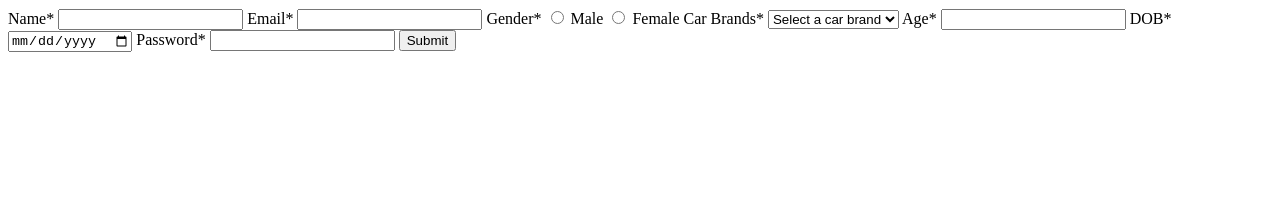
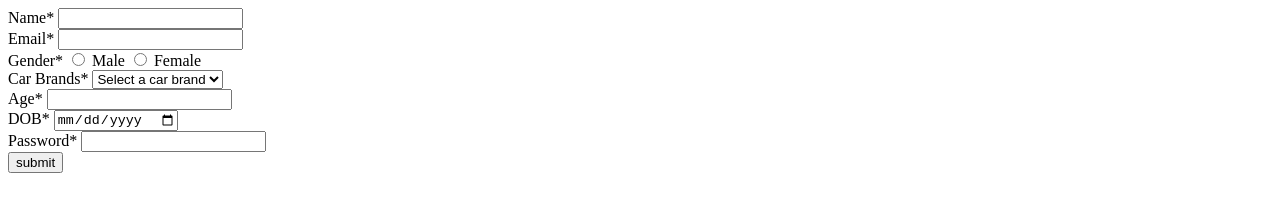
Before and after one commit to acciojob/signup-form-car-ArunKumar023, a website: page main.html in a window 1280 px wide. Drawn offline with Linux system fonts and the light colour scheme.

Commit message:
created a submission

```diff
--- a/main.html
+++ b/main.html
@@ -12,17 +12,23 @@
 </script>
 
 	<form method="post">
+	  <div>
 		  <label for="name">Name*</label>
 		  <input type="text" id="name" name="name" required>
+	  </div>
 
+	  <div>
 		  <label for="email">Email*</label>
 		  <input type="email" id="email" name="email" required>
+	  </div>
 
+	  <div>
 		  <label for="gender">Gender*</label>
 		  <input type="radio" id="male" name="gender" value="male" required>
 		  <label for="male">Male</label>
 		  <input type="radio" id="female" name="gender" value="female" required>
 		  <label for="female">Female</label>
+	  </div>
 
 	  <label for="cars">Car Brands*</label>
 	  <select id="cars" name="cars" required>
@@ -32,16 +38,23 @@
 	    <option value="Mercedez">Mercedez</option>
 	  </select>
 
+	  <div>
 		  <label for="carage">Age*</label>
 		  <input type="number" id="carage" name="age" required>
+	  </div>
 
+	  <div>
 		  <label for="dop">DOB*</label>
 		  <input type="date" id="dop" name="dob" required>
+	  </div>
 
+	 <div>
 		  <label for="password">Password*</label>
 		  <input type="password" id="password" name="password" required>
-
-  <button type="submit">Submit</button>
+	 </div>
+	  <div>
+		  <button type="submit">submit</button>
+	  </div>
 	</form>
 
 
```
Lines whose indentation alone changed are shown as unchanged.
